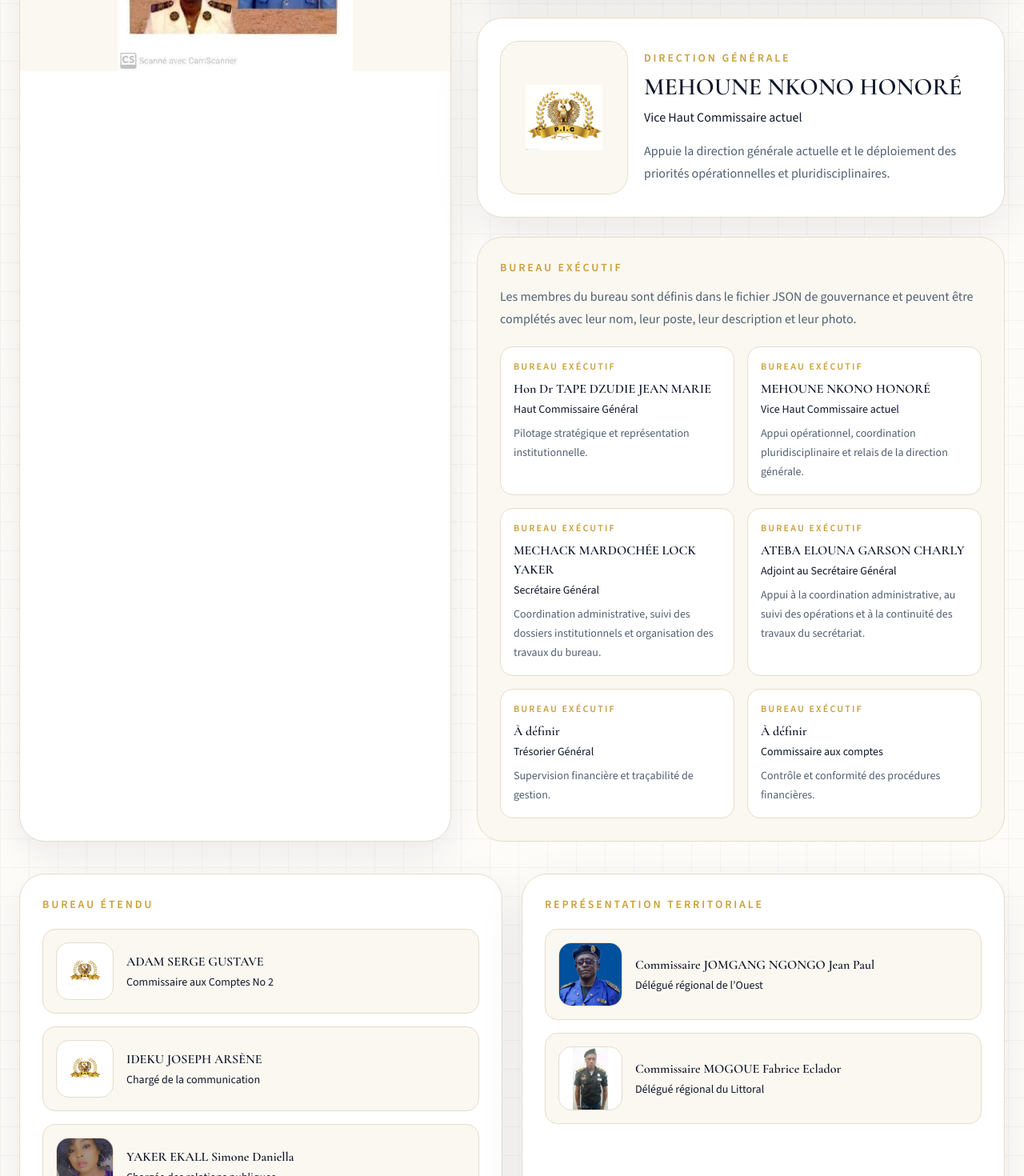
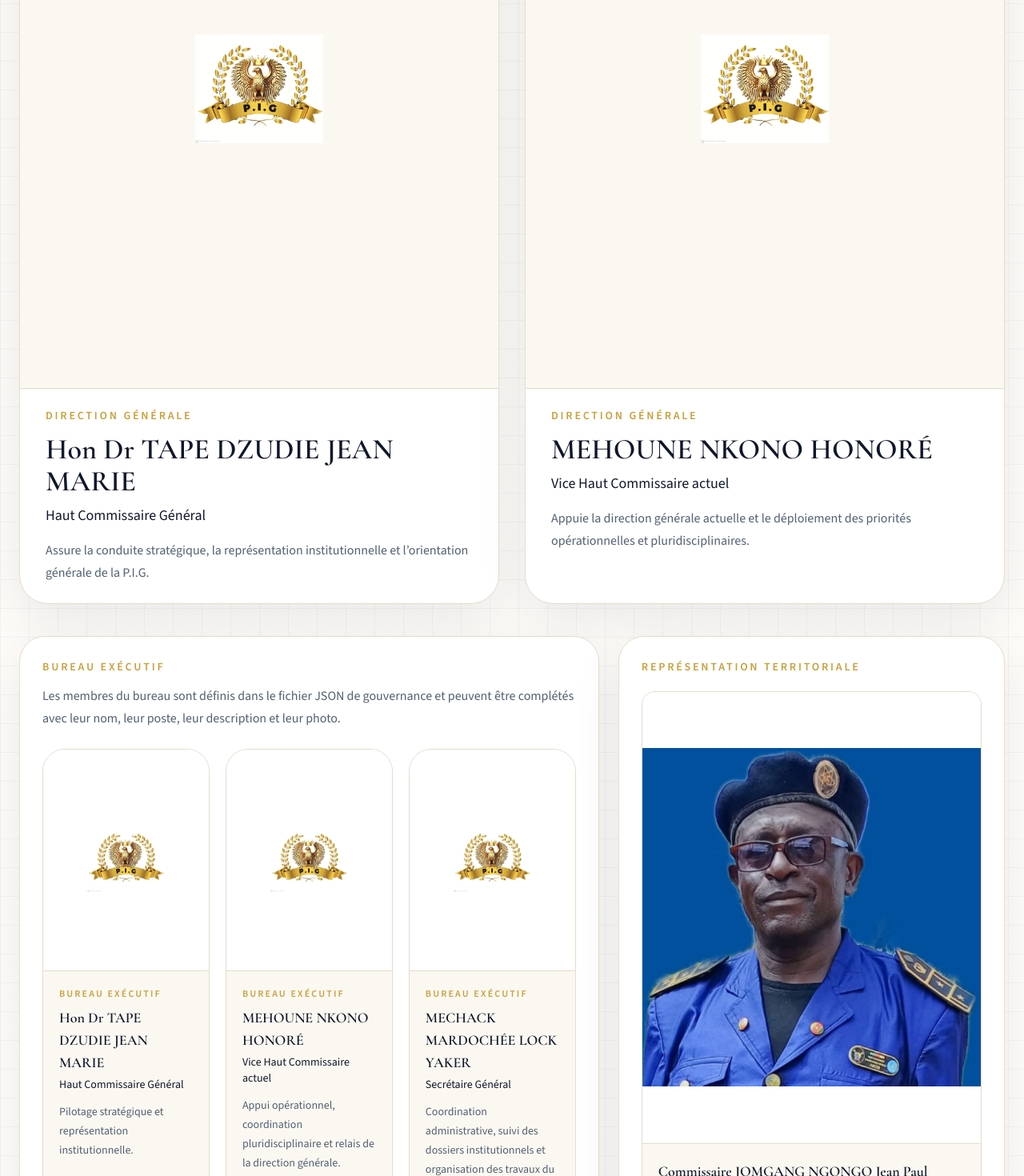
Before and after one commit to larrypops/P-I-G, a Next.js app: page / in a window 1280 px wide. Shown: the part 3560-5030 px from the top of the page at 80% size. Built offline with nearby package versions, Linux system fonts and the light colour scheme.

Commit message:
Recompose la gouvernance autour des portraits

```diff
--- a/components/sections/LeadershipSection.tsx
+++ b/components/sections/LeadershipSection.tsx
@@ -10,58 +10,48 @@ export function LeadershipSection() {
         title="Une gouvernance lisible, orientée vers la responsabilité et la coordination"
         description="La direction générale et le bureau exécutif structurent la vision, la représentation institutionnelle et le suivi des priorités opérationnelles."
       />
-      <div className="mt-12 grid gap-8 lg:grid-cols-[0.9fr_1.1fr]">
-        <div className="overflow-hidden rounded-[2rem] border border-border bg-white shadow-card">
-          <div className="relative min-h-[16rem] bg-surface p-4 sm:min-h-[22rem]">
-            <Image
-              src="/images/leadership/trois-premiers-hauts-commissaires-1998-2024.jpg"
-              alt="Repères historiques des hauts commissaires de la P.I.G"
-              fill
-              className="object-contain"
-            />
-          </div>
-        </div>
-        <div className="grid gap-6">
+      <div className="mt-12 grid gap-8 lg:grid-cols-2">
         {directionGeneral.map((leader) => (
           <article
             key={`${leader.position}-${leader.name}`}
-              className="overflow-hidden rounded-[2rem] border border-border bg-white shadow-soft"
+            className="overflow-hidden rounded-[2.25rem] border border-border bg-white shadow-soft"
           >
-              <div className="grid gap-5 p-5 sm:p-7 md:grid-cols-[10rem_1fr] md:items-center">
-                <div className="relative h-56 overflow-hidden rounded-[1.5rem] border border-border bg-surface md:h-48">
+            <div className="relative aspect-[3/4] bg-surface p-5 sm:aspect-[4/5] md:p-6">
               {leader.image ? (
                 <Image
                   src={leader.image}
                   alt={leader.name}
                   fill
-                      className="object-contain md:object-cover"
+                  className="object-contain"
                 />
               ) : (
-                    <div className="flex h-full items-center justify-center p-5">
+                <div className="flex h-full items-center justify-center">
                   <Image
                     src="/images/logo/pig-embleme-or.jpg"
                     alt="Emblème de la P.I.G en attente du portrait officiel"
-                        width={110}
-                        height={94}
-                        className="h-auto w-24 object-contain opacity-90"
+                    width={170}
+                    height={144}
+                    className="h-auto w-32 object-contain opacity-90 sm:w-40"
                   />
                 </div>
               )}
             </div>
-                <div>
+            <div className="border-t border-border px-6 py-6 sm:px-8">
               <p className="text-sm font-semibold uppercase tracking-[0.2em] text-secondary">
                 {leader.title}
               </p>
-                  <h3 className="mt-2 font-display text-3xl font-semibold text-ink">
+              <h3 className="mt-3 font-display text-3xl font-semibold text-ink sm:text-4xl">
                 {leader.name}
               </h3>
-                  <p className="mt-2 text-base font-medium text-ink">{leader.position}</p>
+              <p className="mt-2 text-base font-medium text-ink sm:text-lg">{leader.position}</p>
               <p className="mt-4 leading-7 text-muted">{leader.description}</p>
-                </div>
             </div>
           </article>
         ))}
-          <article className="rounded-[2rem] border border-border bg-surface p-7">
+      </div>
+
+      <div className="mt-10 grid gap-6 xl:grid-cols-[1.2fr_0.8fr]">
+        <article className="rounded-[2rem] border border-border bg-white p-7 shadow-soft">
           <p className="text-sm font-semibold uppercase tracking-[0.2em] text-secondary">
             Bureau exécutif
           </p>
@@ -69,60 +59,41 @@ export function LeadershipSection() {
             Les membres du bureau sont définis dans le fichier JSON de gouvernance et
             peuvent être complétés avec leur nom, leur poste, leur description et leur photo.
           </p>
-            <div className="mt-5 grid gap-4 sm:grid-cols-2">
-              {bureauMembers.slice(0, 6).map((member) => (
+          <div className="mt-6 grid gap-5 sm:grid-cols-2 xl:grid-cols-3">
+            {bureauMembers.map((member) => (
               <article
                 key={`${member.priority ?? 999}-${member.position}-${member.name}`}
-                  className="rounded-2xl border border-border bg-white p-4"
+                className="overflow-hidden rounded-[1.75rem] border border-border bg-surface"
               >
-                  <p className="text-xs font-semibold uppercase tracking-[0.18em] text-secondary">
-                    {member.title}
-                  </p>
-                  <h4 className="mt-2 text-base font-semibold text-ink">{member.name}</h4>
-                  <p className="mt-1 text-sm font-medium text-ink">{member.position}</p>
-                  <p className="mt-2 text-sm leading-6 text-muted">{member.description}</p>
-                </article>
-              ))}
-            </div>
-          </article>
-        </div>
-      </div>
-      <div className="mt-10 grid gap-6 lg:grid-cols-2">
-        <article className="rounded-[2rem] border border-border bg-white p-7 shadow-soft">
-          <p className="text-sm font-semibold uppercase tracking-[0.2em] text-secondary">
-            Bureau étendu
-          </p>
-          <div className="mt-5 grid gap-4">
-            {bureauMembers.slice(6).map((member) => (
-              <div
-                key={`${member.priority ?? 999}-${member.position}-${member.name}-extended`}
-                className="grid gap-4 rounded-2xl border border-border bg-surface p-4 md:grid-cols-[4.5rem_1fr] md:items-center"
-              >
-                <div className="relative h-28 overflow-hidden rounded-2xl border border-border bg-white md:h-[4.5rem]">
+                <div className="relative aspect-[3/4] bg-white p-4">
                   {member.image ? (
                     <Image
                       src={member.image}
                       alt={member.name}
                       fill
-                      className="object-contain md:object-cover"
+                      className="object-contain"
                     />
                   ) : (
-                    <div className="flex h-full items-center justify-center p-2">
+                    <div className="flex h-full items-center justify-center">
                       <Image
                         src="/images/logo/pig-embleme-or.jpg"
                         alt="Emblème de la P.I.G"
-                        width={48}
-                        height={40}
-                        className="h-auto w-10 object-contain opacity-90"
+                        width={120}
+                        height={102}
+                        className="h-auto w-24 object-contain opacity-90"
                       />
                     </div>
                   )}
                 </div>
-                <div>
-                  <h4 className="text-base font-semibold text-ink">{member.name}</h4>
+                <div className="border-t border-border p-5">
+                  <p className="text-xs font-semibold uppercase tracking-[0.18em] text-secondary">
+                    {member.title}
+                  </p>
+                  <h4 className="mt-2 text-lg font-semibold text-ink">{member.name}</h4>
                   <p className="mt-1 text-sm font-medium text-ink">{member.position}</p>
+                  <p className="mt-3 text-sm leading-6 text-muted">{member.description}</p>
                 </div>
-              </div>
+              </article>
             ))}
           </div>
         </article>
@@ -134,13 +105,13 @@ export function LeadershipSection() {
             {governance.territorialRepresentation.map((delegate) => (
               <div
                 key={delegate.name}
-                className="grid gap-4 rounded-2xl border border-border bg-surface p-4 md:grid-cols-[5rem_1fr] md:items-center"
+                className="overflow-hidden rounded-2xl border border-border bg-surface"
               >
-                <div className="relative h-28 overflow-hidden rounded-2xl border border-border bg-white md:h-20">
+                <div className="relative aspect-[3/4] bg-white p-4">
                   <Image src={delegate.image} alt={delegate.name} fill className="object-contain" />
                 </div>
-                <div>
-                  <h4 className="text-base font-semibold text-ink">{delegate.name}</h4>
+                <div className="border-t border-border p-5">
+                  <h4 className="text-lg font-semibold text-ink">{delegate.name}</h4>
                   <p className="mt-1 text-sm font-medium text-ink">{delegate.role}</p>
                 </div>
               </div>
```
Lines whose indentation alone changed are shown as unchanged.
